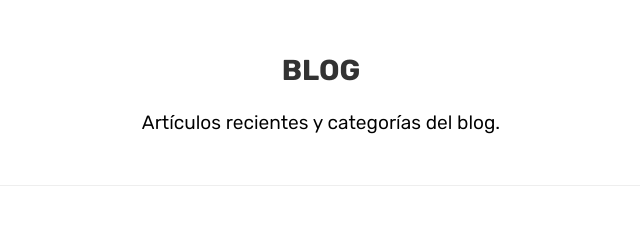
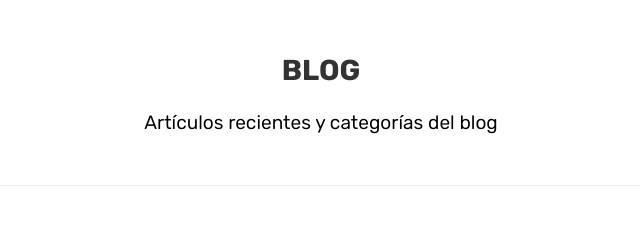
Before and after one commit to fyacar/digitalnexus, a plain HTML site: page index.html in a window 1280 px wide. Shown: the part 2731-2960 px from the top of the page, 351-991 px from the left. Drawn offline with Linux system fonts and the light colour scheme.

Commit message:
tercera version b

```diff
--- a/index.html
+++ b/index.html
@@ -202,7 +202,7 @@ Nuestra historia es la evolución de una idea que creció con la transformación
 
 <section id="blog">
 <h2>BLOG</h2>
-<p>Artículos recientes y categorías del blog.</p>
+<p>Artículos recientes y categorías del blog</p>
 </section>
 
 
```
